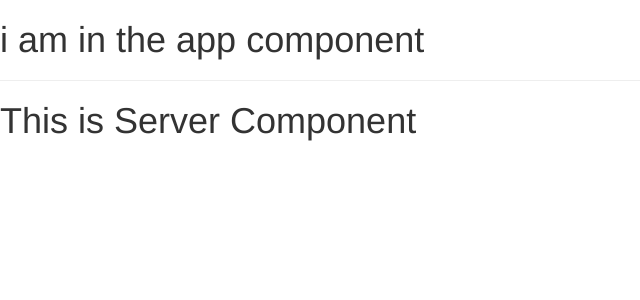
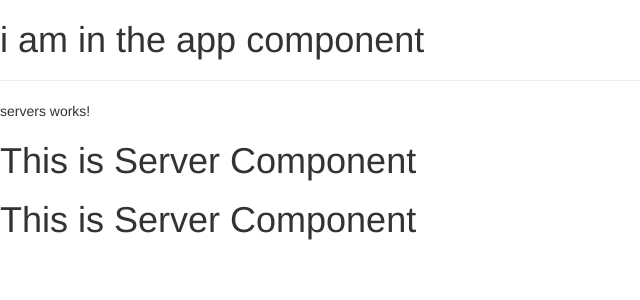
Before and after one commit to uzairqq/Angular-, an Angular app: page / in a window 1280 px wide. Shown: the top 300 px of the page, without its empty margins (0-640 px from the left). Built offline with nearby package versions, Linux system fonts and the light colour scheme.

Commit message:
Nesting Component In Each Other

```diff
--- a/src/app/app.component.html
+++ b/src/app/app.component.html
@@ -1,3 +1,4 @@
 <h1>i am in the app component</h1>
 <hr />
-<app-server></app-server>
+<app-servers>
+</app-servers>
--- a/src/app/app.module.ts
+++ b/src/app/app.module.ts
@@ -3,7 +3,7 @@ import { NgModule } from "@angular/core";
 
 import { AppComponent } from "./app.component";
 import { ServerComponent } from "./server/server.component";
-import { ServersComponent } from './servers/servers.component';
+import { ServersComponent } from "./servers/servers.component";
 
 @NgModule({
   declarations: [AppComponent, ServerComponent, ServersComponent],
--- a/src/app/servers/servers.component.html
+++ b/src/app/servers/servers.component.html
@@ -1 +1,3 @@
 <p>servers works!</p>
+<app-server></app-server>
+<app-server></app-server>
```
